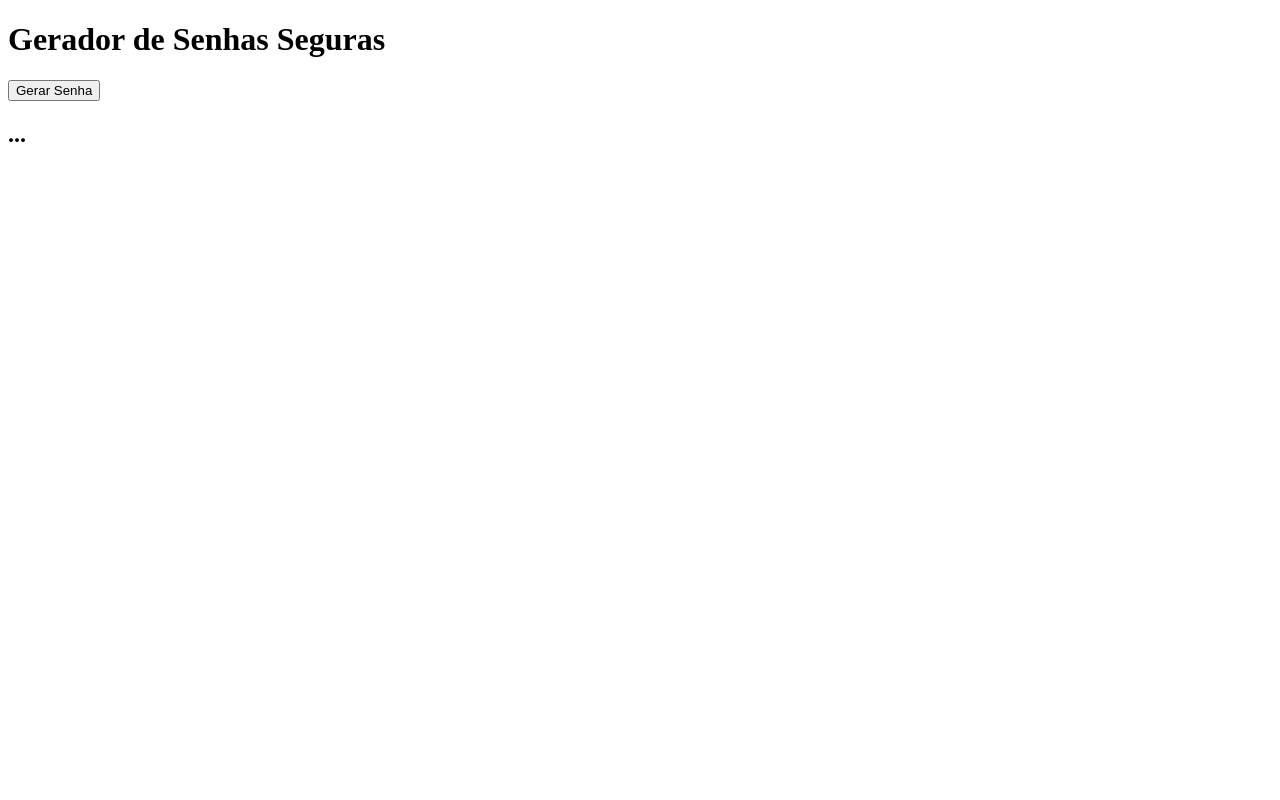
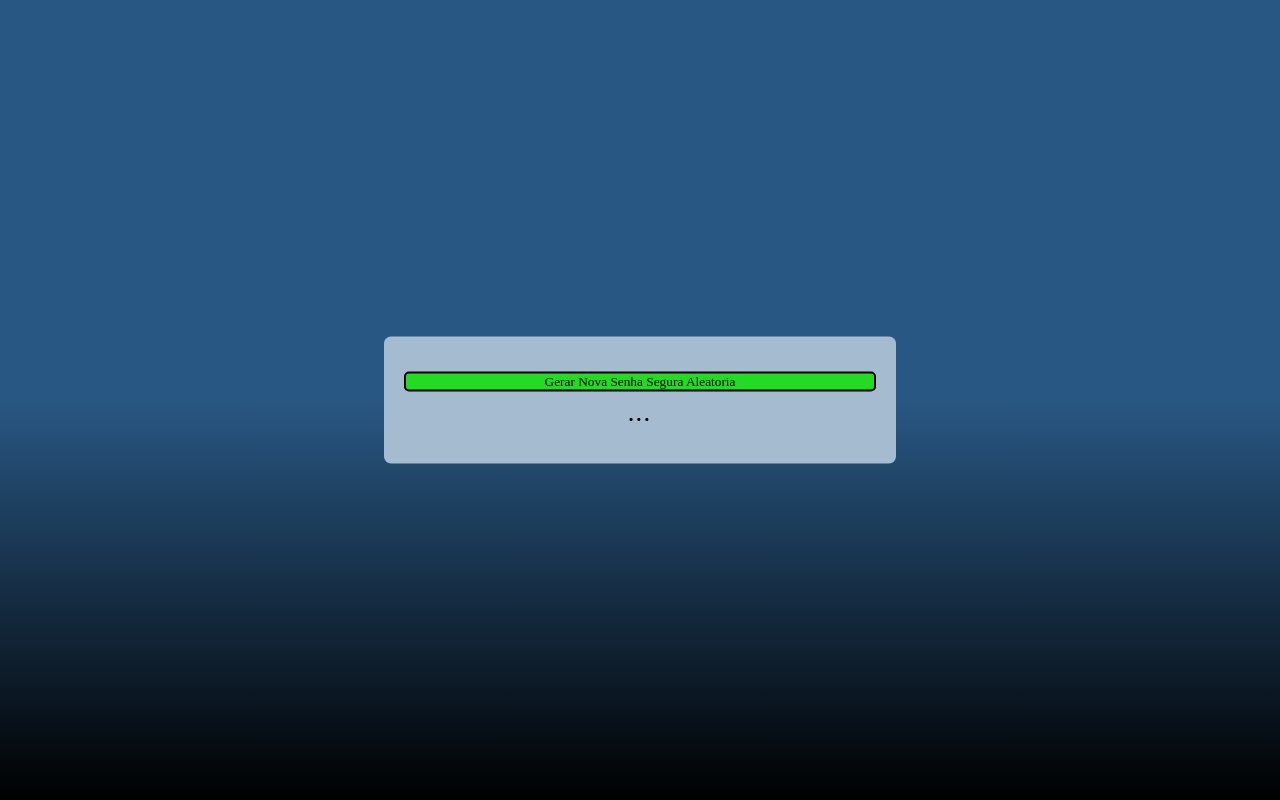
Before and after one commit to Leobacamarte/geradorDeSenhas, a website with bundled scripts: page index.html in a window 1280 px wide. Built offline with nearby package versions, Linux system fonts and the light colour scheme.

Commit message:
finalizando o projeto

```diff
--- a/index.html
+++ b/index.html
@@ -4,16 +4,15 @@
     <meta charset="UTF-8">
     <meta http-equiv="X-UA-Compatible" content="IE=edge">
     <meta name="viewport" content="width=device-width, initial-scale=1.0">
+    <link rel="stylesheet" href="style.css">
     <title>Gerador de Senhas Seguras</title>
 </head>
 <body>
-    <header>
-        <h1>Gerador de Senhas Seguras</h1>
-    </header>
-    <main>
-        <button>Gerar Senha</button>
+
+    <div class="container">
+        <button>Gerar Nova  Senha Segura Aleatoria </button>
         <h2>...</h2>
-    </main>
+    </div>
     <script src="src/main.js" type="module"></script>
 </body>
 </html>
--- /dev/null
+++ b/style.css
@@ -0,0 +1,56 @@
+*{
+    margin: 0;
+    padding: 0;
+    box-sizing: border-box;
+    font-family: 'poppins';
+}
+
+body{
+    height: 100vh;
+    background: linear-gradient(#295783 50%, #000000) ;
+}
+
+.container{
+    background-color: #a5bbcf;
+    padding: 35px 20px 38px;
+    width: 90vw;
+    max-width: 512px;
+    position: absolute;
+    transform: translate(-50%, -50%);
+    top: 50%;
+    left: 50%;
+    border-radius: 7px;
+}
+
+button{
+    width: 100%;
+    display: grid;
+    grid-template-columns: 9fr 3fr;
+    gap: 15px;
+    display: flex;
+    justify-content: center;
+    align-items: center;
+    border: 2px solid;
+    border-radius: 5px;
+    background-color: rgb(34, 219, 34);
+}
+
+button:hover{
+    background-color: rgb(24, 243, 24);
+    color: white;
+    cursor: pointer;
+    height: 29px;
+}
+
+h2 {
+    font-weight: bold;
+    color: black;
+    font-size: 20px;
+    margin-left: 10px;
+    margin-right: 10px;
+    display: block;
+    text-align: center;
+    font-family: 'Roboto', sans-serif;
+    letter-spacing: 2px;
+    margin-top: 10px;
+}
```
